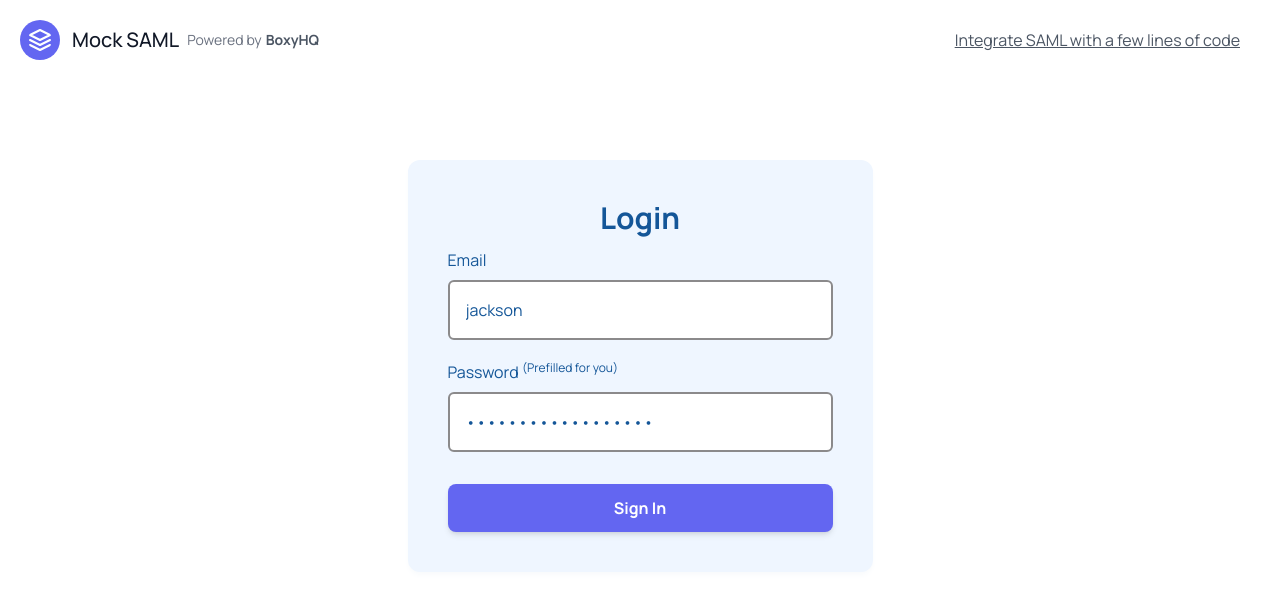
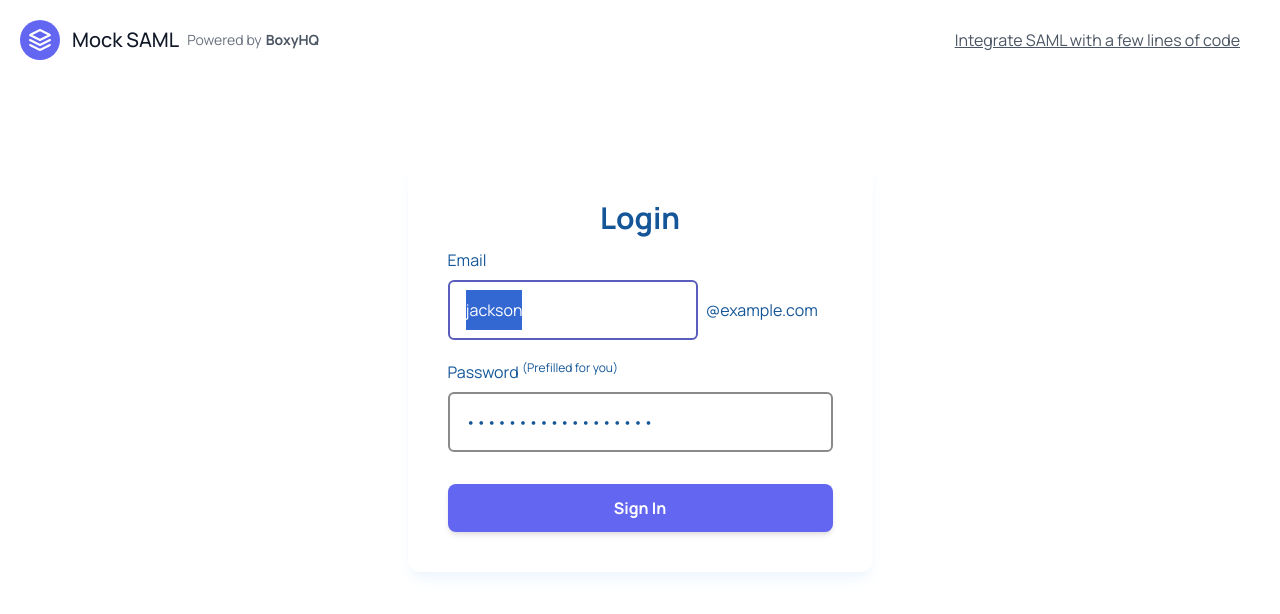
Before and after one commit to boxyhq/mock-saml, a Next.js app: page /saml/login in a window 1280 px wide. Shown: the top 614 px of the page. Built offline with nearby package versions, Linux system fonts and the light colour scheme.

Commit message:
Style fixes

```diff
--- a/components/Layout.tsx
+++ b/components/Layout.tsx
@@ -9,7 +9,7 @@ export default function Layout({ children }: LayoutProps) {
   return (
     <>
       <Header></Header>
-      <main className='h-[calc(100%_-_76px)] overflow-auto'>{children}</main>
+      <main className='h-[calc(100%_-_80px)] overflow-auto'>{children}</main>
     </>
   );
 }
--- a/pages/index.tsx
+++ b/pages/index.tsx
@@ -55,16 +55,14 @@ const Home: React.FC<{ metadata: IdPMetadata }> = ({ metadata }) => {
           <div className='relative lg:w-full'>
             <label className='text-sm leading-7 text-gray-600'>Certificate</label>
             <textarea
-              rows='5'
+              rows={5}
               defaultValue={certificate}
               className='w-full px-3 py-1 text-base leading-8 text-gray-700 transition-colors duration-200 ease-in-out bg-gray-100 bg-opacity-50 border border-gray-300 rounded outline-none focus:ring-2 focus:ring-indigo-200 focus:bg-transparent focus:border-indigo-500'></textarea>
           </div>
         </div>
         <div className='flex items-end w-full px-8 mx-auto mt-5 space-y-4 lg:w-2/3 sm:space-x-4 sm:space-y-0 sm:px-0'>
           <Link href='/api/saml/metadata/download'>
-            <a className='inline-flex px-6 py-2 text-white bg-indigo-500 border-0 rounded focus:outline-none hover:bg-indigo-600'>
-              Download Metadata
-            </a>
+            <a className='button'>Download Metadata</a>
           </Link>
         </div>
       </div>
--- a/pages/saml/login.tsx
+++ b/pages/saml/login.tsx
@@ -45,7 +45,7 @@ export default function Login() {
       <Head>
         <title>Mock SAML IdP - Login</title>
       </Head>
-      <div className='w-[465px] max-w-[90%] mx-auto relative top-20 bg-blue-50 p-10 rounded-xl shadow-md shadow-blueGray-50 text-[#145698]'>
+      <div className='w-[465px] max-w-[90%] mx-auto relative top-20  p-10 rounded-xl shadow-lg shadow-blue-50 text-[#145698]'>
         <h2 className='text-3xl font-bold text-center mb-3'>Login</h2>
         <form onSubmit={handleSubmit}>
           <div>
@@ -54,15 +54,16 @@ export default function Login() {
             </label>
             <input
               id='email'
+              ref={emailInp}
               autoComplete='off'
-              type='email'
-              placeholder='username@example.com'
+              type='text'
+              placeholder='jackson'
               value={email}
               onChange={handleChange}
-              pattern='.+@example\.com'
-              className='w-full input'
+              className='w-[65%] input'
               title='please provide a mock example.com email address'
             />
+            <span className='ml-2 w-1/4'>@example.com</span>
           </div>
           <div className='mt-5'>
             <label htmlFor='password' className='block mb-2'>
```
